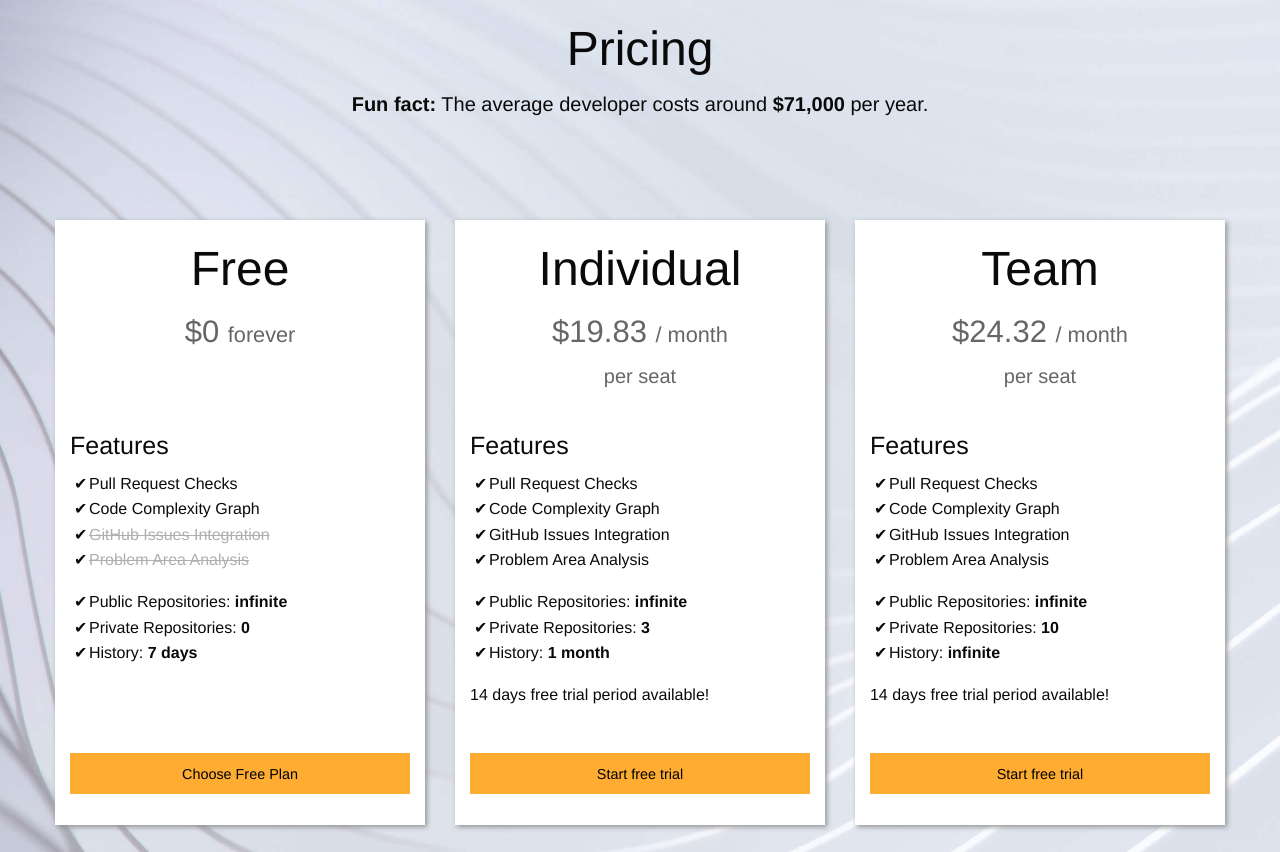
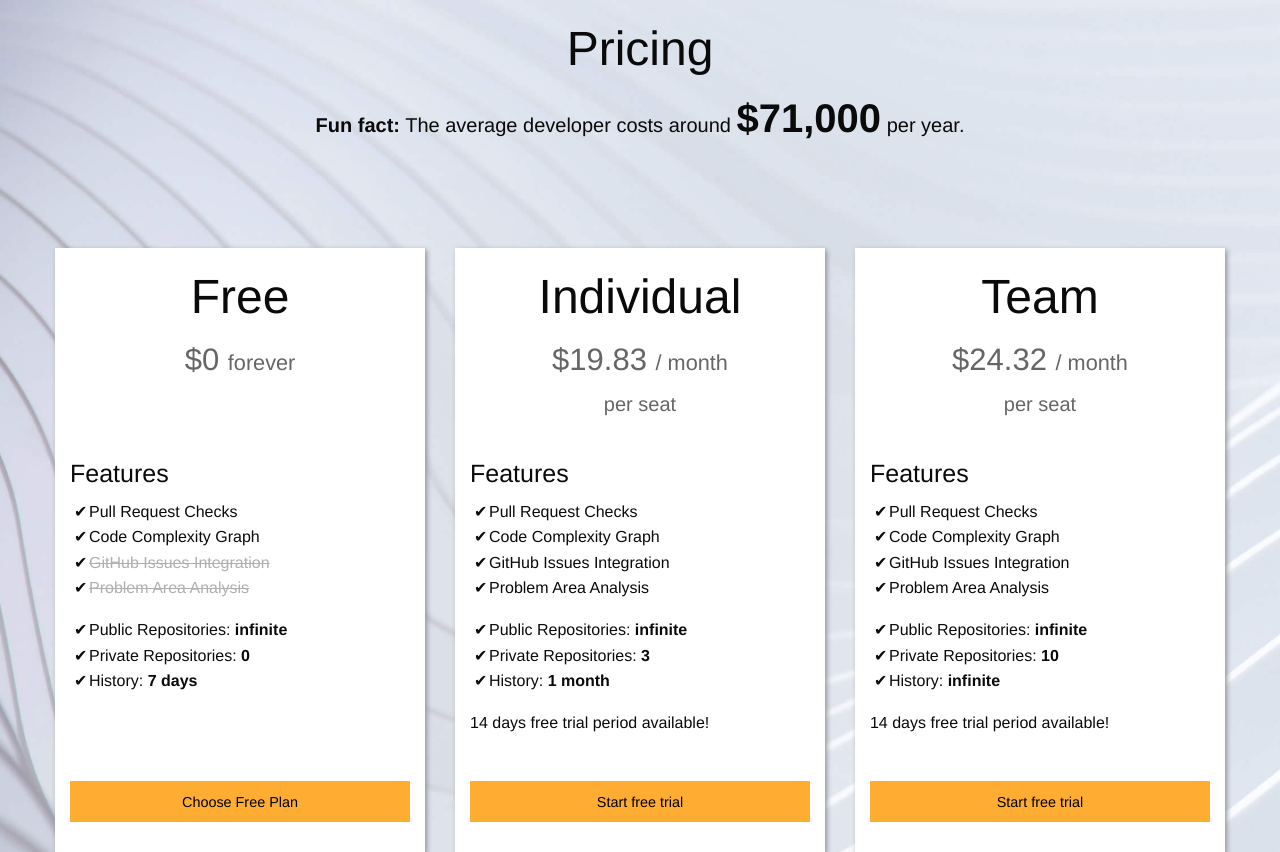
Before and after one commit to antonpirker/codefrog, a Django app: page /pricing in a window 1280 px wide. Shown: the part 73-925 px from the top of the page. Run offline with Django 3.2, Linux system fonts and the light colour scheme; data comes from the database, SQL or seed files in the repository; parts of the project's set-up code (start-up, migrations or seed data) failed here and were passed over; some libraries are stand-ins or nearby versions.

Commit message:
Made anchor price bigger!

```diff
--- a/maintainer/core/templates/website/pricing.html
+++ b/maintainer/core/templates/website/pricing.html
@@ -13,7 +13,7 @@
         <div class="grid-x grid-margin-x grid-margin-y grid-padding-x grid-padding-y">
             <div class="large-12 cell text-center" style="padding-bottom: 4em;">
                 <h1>Pricing</h1>
-                <h5><b>Fun fact:</b> The average developer costs around <b>$71,000</b> per year.</h5>
+                <h5><b>Fun fact:</b> The average developer costs around <b style="font-size: 200%;">$71,000</b> per year.</h5>
             </div>
 
             <div class="cell small-12 large-4 plan">
```
